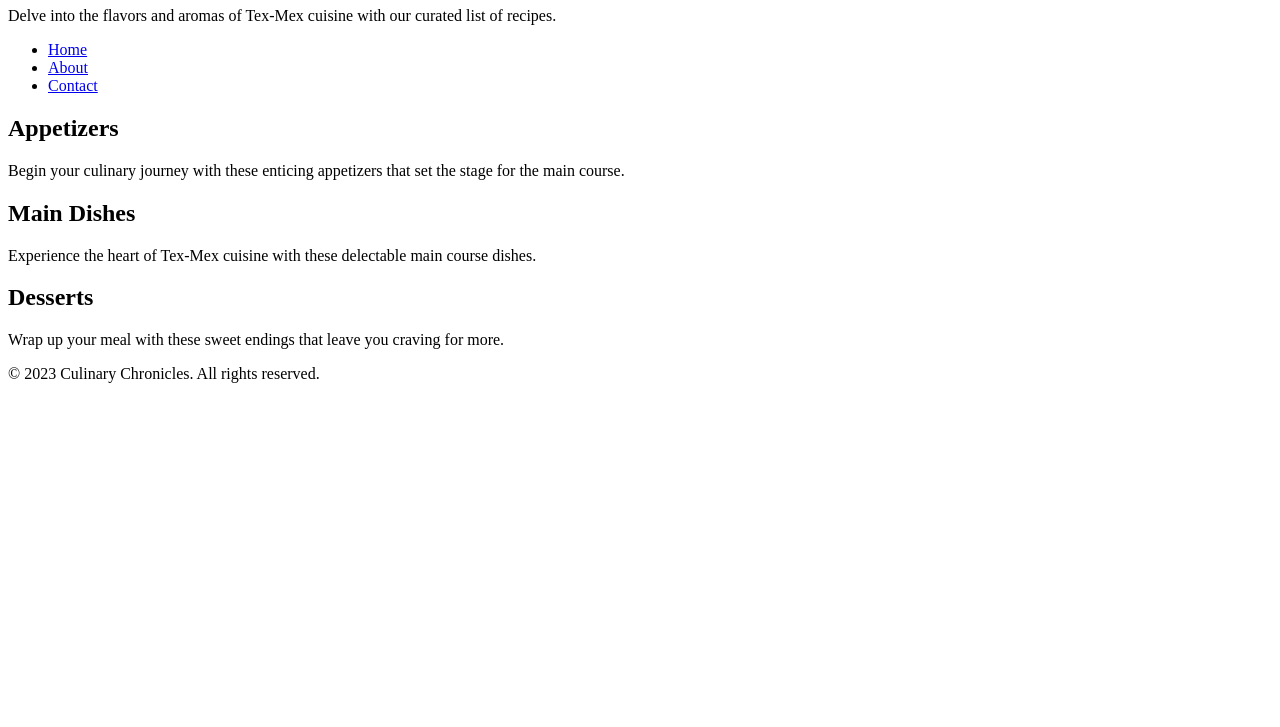
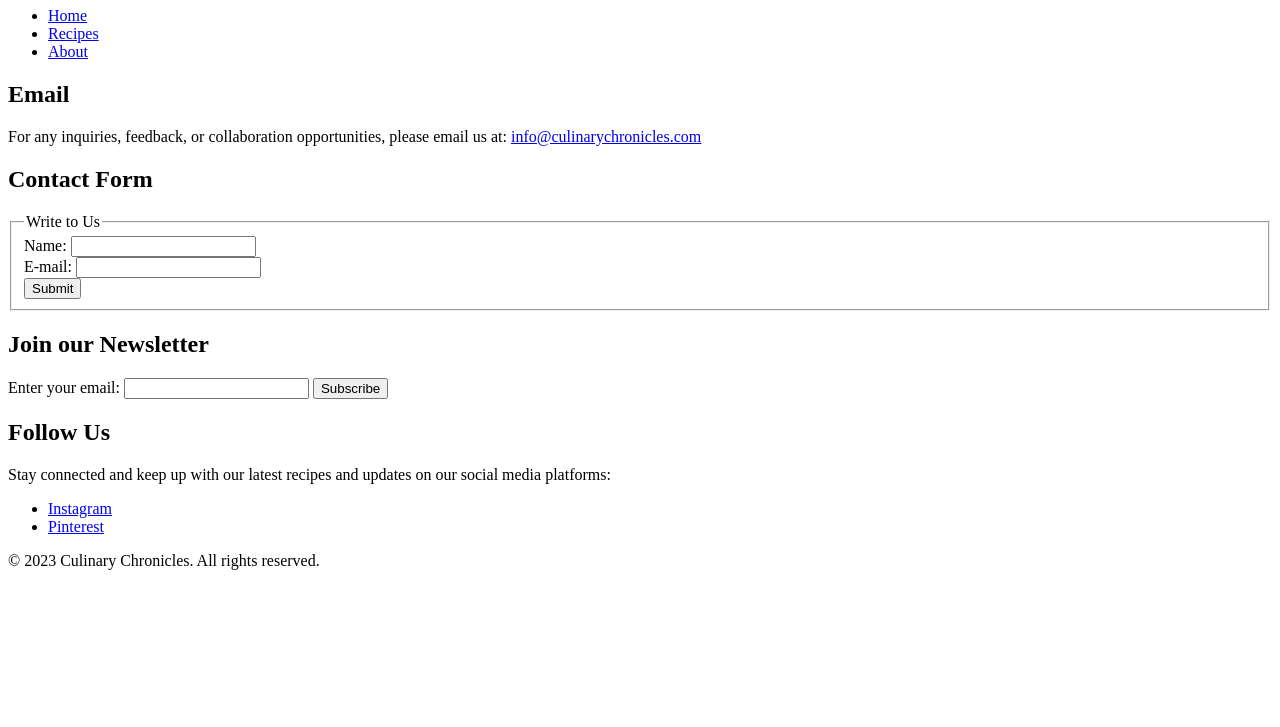
Before and after one commit to sherwin25/cse134b_hw2, a plain HTML site: page recipes.html in a window 1280 px wide. Shown: the part 73-800 px from the top of the page. Drawn offline with Linux system fonts and the light colour scheme.

Commit message:
added much more

```diff
--- a/recipes.html
+++ b/recipes.html
@@ -3,48 +3,57 @@
   <head>
     <meta charset="UTF-8" />
     <meta name="viewport" content="width=device-width, initial-scale=1.0" />
-    <title>Recipes | Culinary Chronicles</title>
+    <title>Contact | Culinary Chronicles</title>
   </head>
   <body>
     <header>
-      <h1>Culinary Chronicles Recipes</h1>
-      <p>
-        Delve into the flavors and aromas of Tex-Mex cuisine with our curated
-        list of recipes.
-      </p>
+      <h1>Contact Us</h1>
     </header>
 
     <nav>
       <ul>
         <li><a href="index.html">Home</a></li>
+        <li><a href="recipes.html">Recipes</a></li>
         <li><a href="about.html">About</a></li>
-        <li><a href="contact.html">Contact</a></li>
       </ul>
     </nav>
 
     <main>
-      <section id="appetizers">
-        <h2>Appetizers</h2>
-        <p>
-          Begin your culinary journey with these enticing appetizers that set
-          the stage for the main course.
-        </p>
+      <section>
+        <h2>Email</h2>
+        <p>For any inquiries, feedback, or collaboration opportunities, please email us at: <a href="mailto:info@culinarychronicles.com">info@culinarychronicles.com</a></p>
       </section>
 
-      <section id="main-dishes">
-        <h2>Main Dishes</h2>
-        <p>
-          Experience the heart of Tex-Mex cuisine with these delectable main
-          course dishes.
-        </p>
+      <section>
+        <h2>Contact Form</h2>
+        <form action="/submit_contact" method="post">
+          <fieldset>
+            <legend>Write to Us</legend>
+            <label for="name">Name:</label>
+            <input type="text" id="name" name="user_name" /><br />
+            <label for="mail">E-mail:</label>
+            <input type="email" id="mail" name="user_email" /><br />
+            <input type="submit" value="Submit" />
+          </fieldset>
+        </form>
       </section>
 
-      <section id="desserts">
-        <h2>Desserts</h2>
-        <p>
-          Wrap up your meal with these sweet endings that leave you craving for
-          more.
-        </p>
+      <section>
+        <h2>Join our Newsletter</h2>
+        <form action="/submit_newsletter" method="post">
+          <label for="newsletter-email">Enter your email:</label>
+          <input type="email" id="newsletter-email" name="newsletter_email" />
+          <button type="submit">Subscribe</button>
+        </form>
+      </section>
+
+      <section>
+        <h2>Follow Us</h2>
+        <p>Stay connected and keep up with our latest recipes and updates on our social media platforms:</p>
+        <ul>
+          <li><a href="#">Instagram</a></li>
+          <li><a href="#">Pinterest</a></li>
+        </ul>
       </section>
     </main>
 
```
Also changed, not shown: about.html (+5 -0 lines), contact.html (+24 -1 lines), index.html (+16 -2 lines), texmex.jpg (added).
